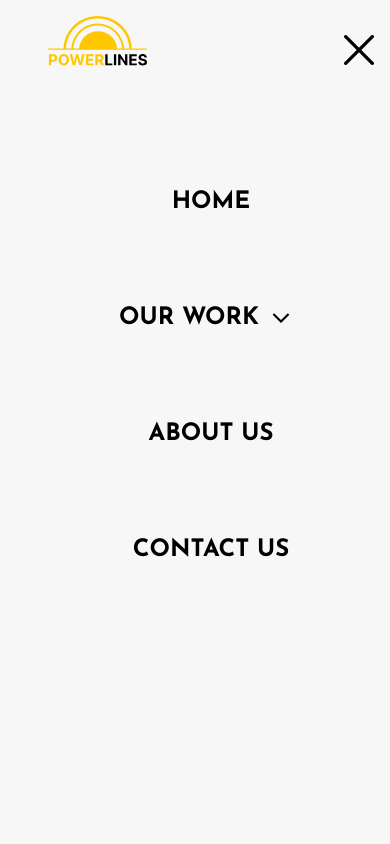
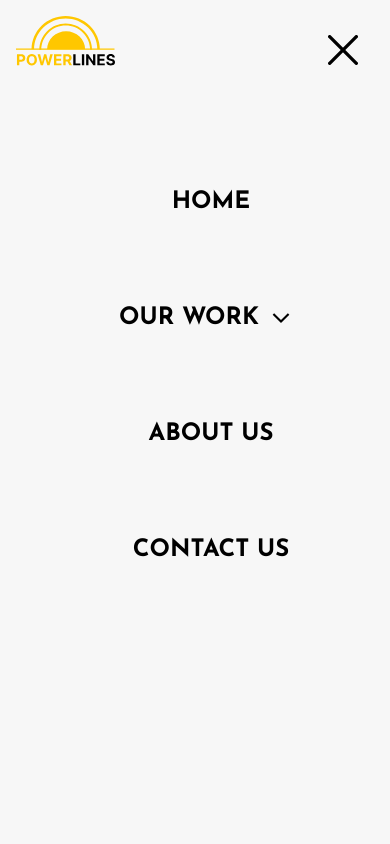
Before and after one commit to wolfy1313/powerlines-website, a Next.js app: page /political-strategy in a window 390 px wide. Both pictures are taken after a click on the element 359 px from the left and 49 px from the top of the page. Shown: the top 844 px of the page. Built offline with nearby package versions, Linux system fonts and the light colour scheme; a web font is replaced by a local one.

Commit message:
style header spacing for burger menu

```diff
--- a/src/components/Header.tsx
+++ b/src/components/Header.tsx
@@ -57,11 +57,11 @@ function Header() {
             </>
           ) : (
             <section className="flex flex-col h-screen w-screen ">
-              <div className="flex align-top justify-between px-8 cursor-pointer">
+              <div className="flex align-top justify-between cursor-pointer">
                 <Link href="/">
                   <Image src="/powerlineslogo.svg" width={100} height={100} alt="logo" />
                 </Link>
-                <button onClick={toggleBurger}>
+                <button className='pr-12' onClick={toggleBurger}>
                   <Image
                     src="/MobileXButton.svg"
                     alt="menu-icon"
```
